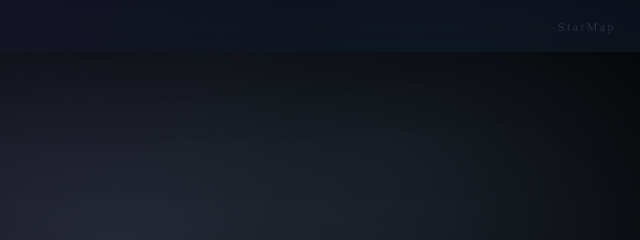
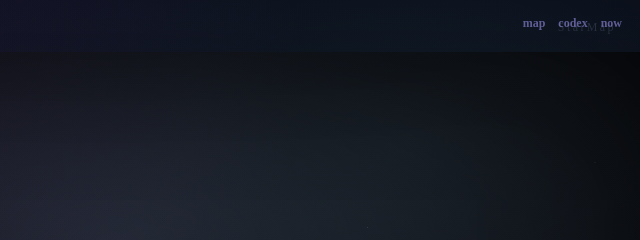
Before and after one commit to astralisren-hash/starmap-site, an Astro site: page / in a window 1280 px wide. Shown: the top 240 px of the page, 640-1280 px from the left. Built offline with nearby package versions, Linux system fonts and the light colour scheme; Astro itself is replaced by a stand-in of ours.

Commit message:
Refactor pages into zones + layout consistency

```diff
--- a/src/layouts/SkyLayout.astro
+++ b/src/layouts/SkyLayout.astro
@@ -104,6 +104,12 @@ const layoutClass = `layout ${pageClass}`.trim();
     <div class="corner-mark">StarMap</div>
 
     <main>
+     <nav style="position:absolute; top:16px; right:18px; font-size:12px; opacity:.6;">
+      <a href="/" style="margin-right:10px;">map</a>
+      <a href="/codex" style="margin-right:10px;">codex</a>
+      <a href="/now">now</a>
+     </nav>
+
       <div class={layoutClass}>
         <slot />
       </div>
```
Also changed, not shown: tsconfig.json (+6 -2 lines).
